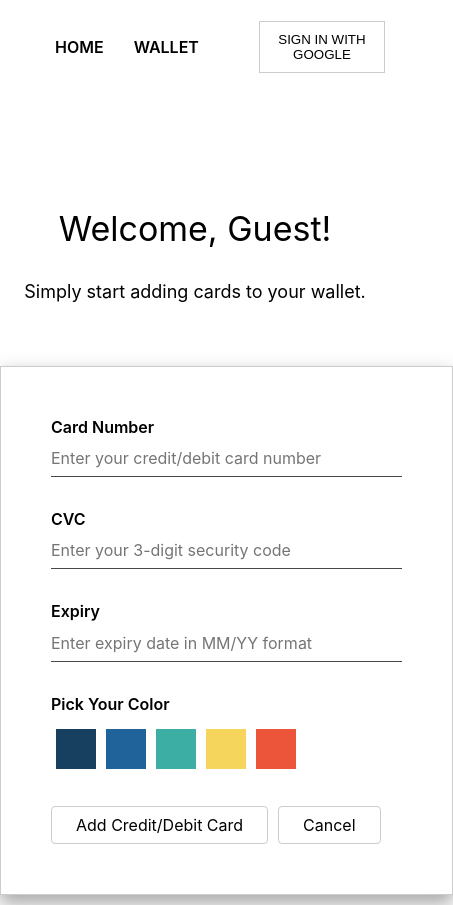
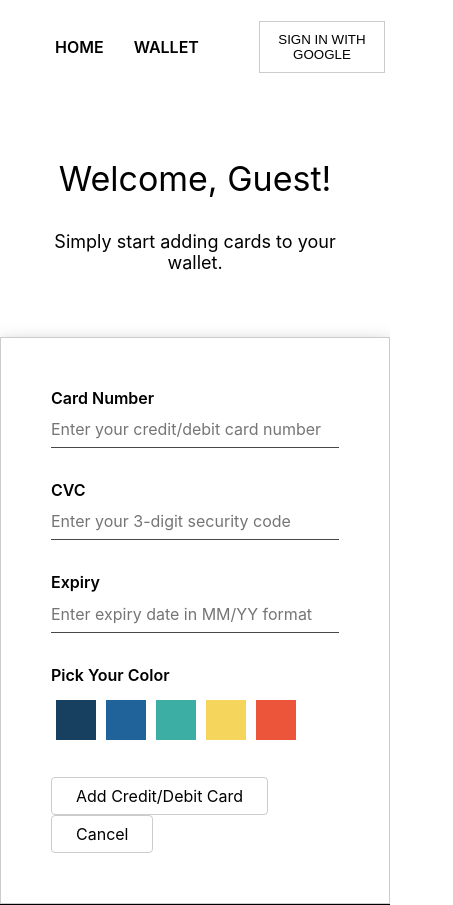
Before and after one commit to bhushanmaheshwari/sample-work-asb, a React (Create React App) app: page / in a window 390 px wide. Shown: the top 905 px of the page, 453 px wide, since content can reach past the window. Built offline with nearby package versions, Linux system fonts and the light colour scheme.

Commit message:
Minor responsive changes

```diff
--- a/src/components/new-card/NewCard.styles.ts
+++ b/src/components/new-card/NewCard.styles.ts
@@ -1,7 +1,6 @@
 import styled from "styled-components";
 
 const FormContainer = styled.div`
-  width: 90%;
   max-width: 400px;
   margin: 0 auto;
   padding: 50px;
--- a/src/components/ui/Banner.styles.ts
+++ b/src/components/ui/Banner.styles.ts
@@ -13,6 +13,7 @@ const BannerTitle = styled.div`
 
 const BannerSubTitle = styled.div`
   font-size: 18px;
+  padding: 0 2rem;
 `;
 
 export { Banner, BannerTitle, BannerSubTitle };
--- a/src/pages/CardsPage.module.css
+++ b/src/pages/CardsPage.module.css
@@ -1,3 +1,9 @@
 .cards-container {
     padding : 50px 0;
 }
+
+@media screen and (max-width: 512px) {
+    .home-container {
+      padding: 0;
+    }
+  }
--- a/src/pages/HomePage.module.css
+++ b/src/pages/HomePage.module.css
@@ -1,3 +1,9 @@
 .home-container {
-    padding : 50px 0;
+  padding: 50px 0;
 }
+
+@media screen and (max-width: 512px) {
+  .home-container {
+    padding: 0;
+  }
+}
```
Also changed, not shown: 1 other file (tests, documents, lock files or other folders).
